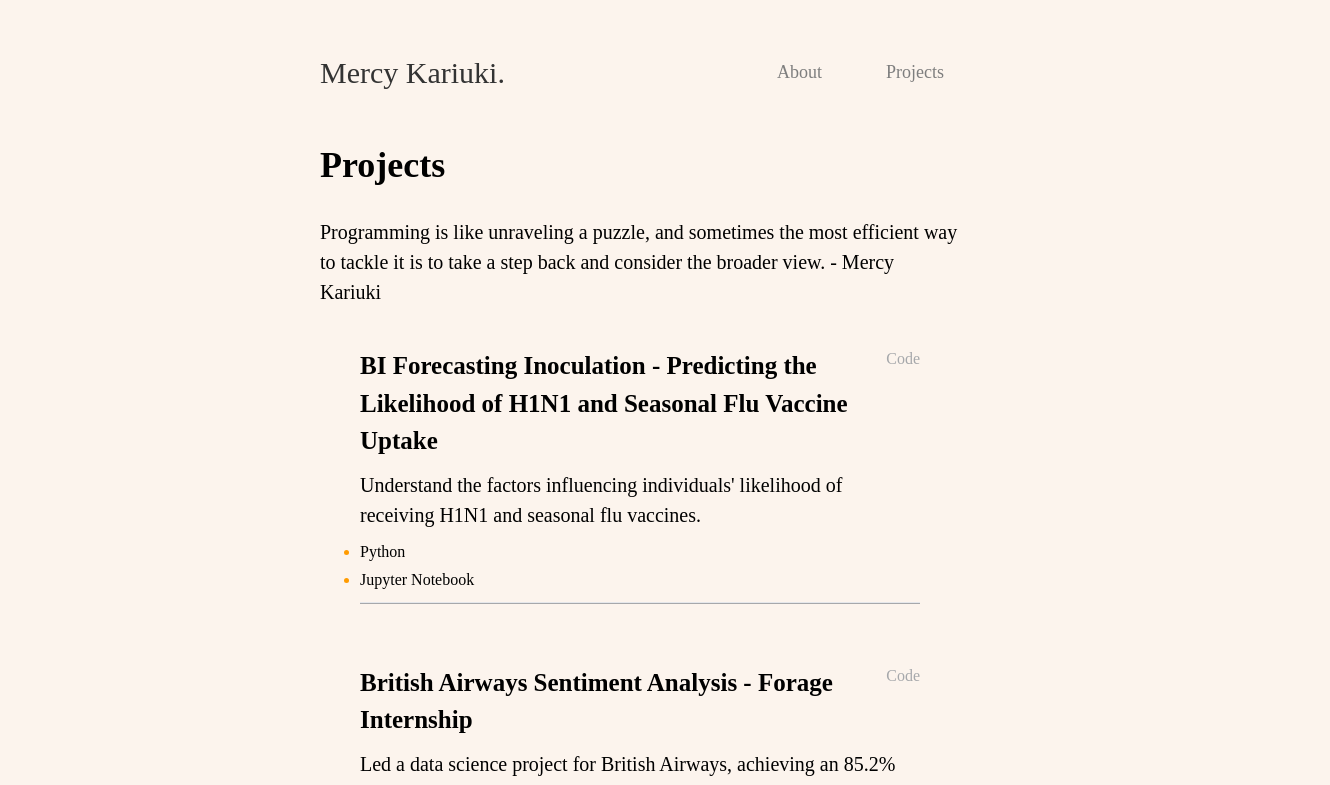
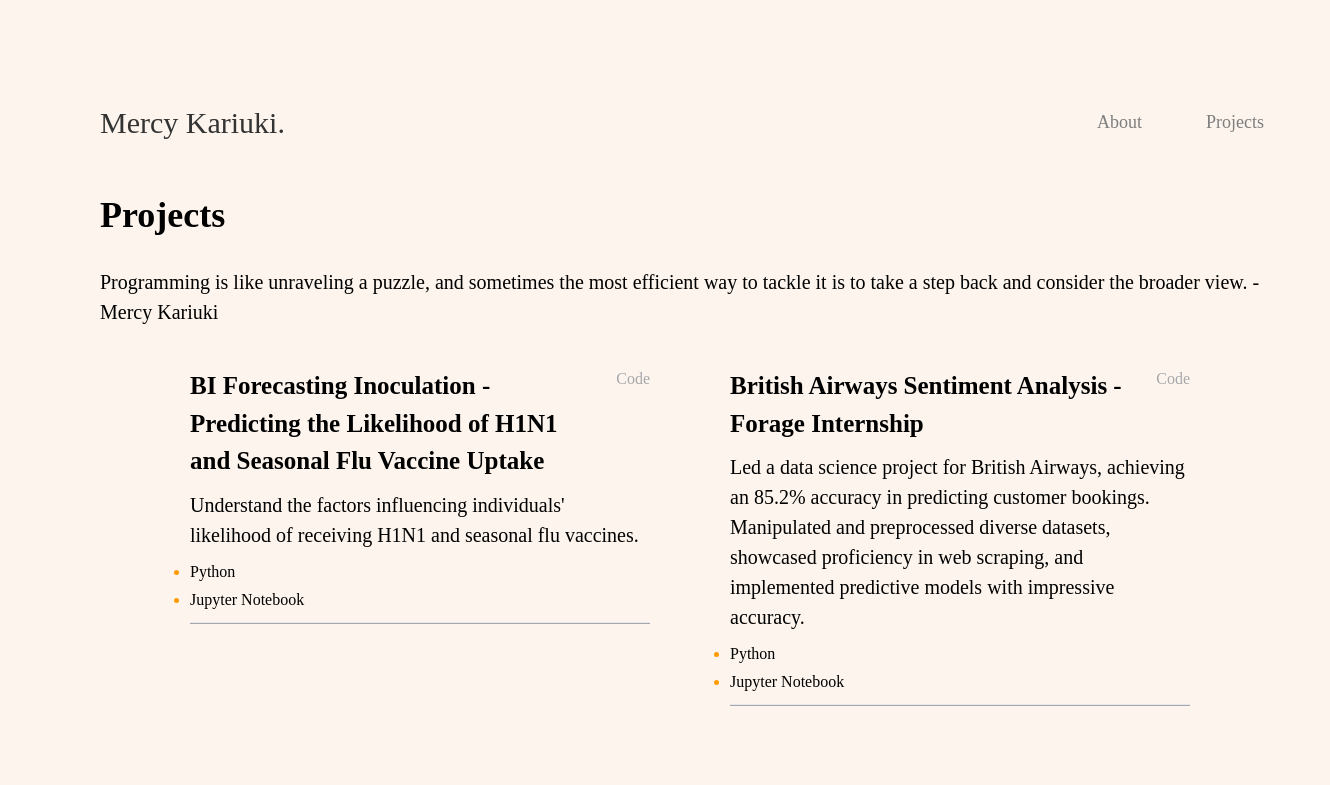
Before and after one commit to mknyambura/portfolio-v2.0, a React (Vite) app: page /projects in a window 1280 px wide. Shown: the top 785 px of the page, 1330 px wide, since content can reach past the window. Built offline with nearby package versions, Linux system fonts and the light colour scheme.

Commit message:
update projects layout

```diff
--- a/src/App.jsx
+++ b/src/App.jsx
@@ -3,6 +3,7 @@ import { Route, Routes } from 'react-router-dom'
 import Home from './components/Home/Home'
 import About from './components/About/About'
 import Projects from './components/Projects/Projects'
+import Resume from './components/About/Resume/Resume'
 
 
 function App() {
@@ -12,6 +13,7 @@ function App() {
       <Route path='/' element={<Home/>}/>
       <Route path='/about' element={<About/>}/>
       <Route path='/projects' element={<Projects/>}/>
+      <Route path='/resume' element={<Resume/>}/>
     </Routes>
     </>
   )
--- a/src/components/About/About.jsx
+++ b/src/components/About/About.jsx
@@ -16,6 +16,7 @@ function About() {
                         <a href='https://www.tees.ac.uk/Postgraduate_courses/Computing_&_Cyber_Security/msc_data_science.cfm' className='underline'>Msc. Applied Data Science (with Advanced Practice)</a> + Big Data & Intelligence Lab Assistant
                         <a href="https://www.tees.ac.uk/" className='underline'> @ Teesside University</a>
                     </h3>
+
                 </div>
                 <div className='flex flex-row justify-between gap-8 items-center pt-[100px]'>
                     <img src={dp} alt="dp" width={450} height={450}/>
@@ -24,7 +25,9 @@ function About() {
                             I am a data scientist/machine learning engineer with a background in computer science, economics and mathematics
                             I am currently a student at Teesside University, pursuing a Masters in Applied Data Science
                         </p>
-                        <button className='text-[18px] text-[#7e7e7e] hover:transition-all hover:duration-500 hover:ease-in-out hover:text-[22px] rounded-[20px] hover:underline hover:text-black ml-[20px] mr-[20px] mt-[10px] mb-[10px]'>Resume</button>
+                        <a href='/resume'>
+                            <button className='text-[18px] text-[#7e7e7e] hover:transition-all hover:duration-500 hover:ease-in-out hover:text-[22px] rounded-[20px] hover:underline hover:text-black ml-[20px] mr-[20px] mt-[10px] mb-[10px]'>Resume</button>
+                        </a>
                     </div>
                 </div>
             </div>
--- /dev/null
+++ b/src/components/About/Resume/Resume.jsx
@@ -0,0 +1,22 @@
+// import React from 'react'
+
+import Footer from "../../Footer/Footer"
+import Navbar from "../../Navbar/Navbar"
+
+function Resume() {
+    return (
+      <div className='page'>
+          <div className='w-1/2 pt-[50px]'>
+              <Navbar/>
+              <div className='flex flex-col'>
+
+              </div>
+              <Footer/>
+          </div>
+
+      </div>
+    )
+}
+
+
+export default Resume
--- /dev/null
+++ b/src/components/About/Resume/Resume.scss
@@ -0,0 +1,3 @@
+* {
+    color: black;
+}
--- a/src/components/Projects/Projects.jsx
+++ b/src/components/Projects/Projects.jsx
@@ -22,8 +22,8 @@ function Projects() {
     };
 
   return (
-    <div className='page'>
-        <div className='w-1/2 pt-[50px]'>
+    <div className='page ml-[50px] mr-[50px]'>
+        <div className=' m-[50px] pt-[50px]'>
             <Navbar/>
             <div className='pt-[50px]'>
                 <div className='flex flex-col gap-8'>
@@ -31,9 +31,10 @@ function Projects() {
                     <h1 className='text-[20px]'>Programming is like unraveling a puzzle, and sometimes the most efficient way to tackle it is to take a step back and consider the broader view. - Mercy Kariuki</h1>
                 </div>
 
-                <div>
+                <div className='flex flex-row w-full h-full'>
+                  <div className='grid sm:grid-cols-1 md:grid-cols-2 ml-[50px] mr-[50px]'>
                     {data.allprojects.slice(0, visibleProjects).map((project) => (
-                        <div key={project.id} className='scale-100 hover:transition-all hover:duration-500 hover:ease-in-out hover:shadow-xl hover:shadow-slate-400 hover:scale-110 m-[20px] p-[20px] gap-4 rounded-xl' >
+                      <div key={project.id} className='scale-100 hover:transition-all hover:duration-500 hover:ease-in-out hover:shadow-xl hover:shadow-slate-400 hover:scale-110 m-[20px] p-[20px] gap-4 rounded-xl' >
                             <div className='flex flex-row justify-between gap-8 mb-[10px]'>
                                 <h1 className='font-semibold text-[25px]'>{project.title}</h1>
                                 <h1><a href={project.code} className='hover:transition-all hover:duration-500 text-[#a6a8ab] hover:text-[#333333] hover:text-xl hover:underline'>Code</a></h1>
@@ -50,6 +51,7 @@ function Projects() {
                             <hr className='text-[#a6a8ab] bg-[#a6a8ab] h-[2px] mt-[2px]'/>
                         </div>
                      ))}
+                     </div>
                 </div>
 
                 {showReadLess && (
--- a/tailwind.config.js
+++ b/tailwind.config.js
@@ -7,6 +7,7 @@ export default {
   theme: {
     extend: {},
     screens: {
+      'xsm': '360px',
       'sm': '480px',
       'md': '768px',
       'lg': '1024px',
```
